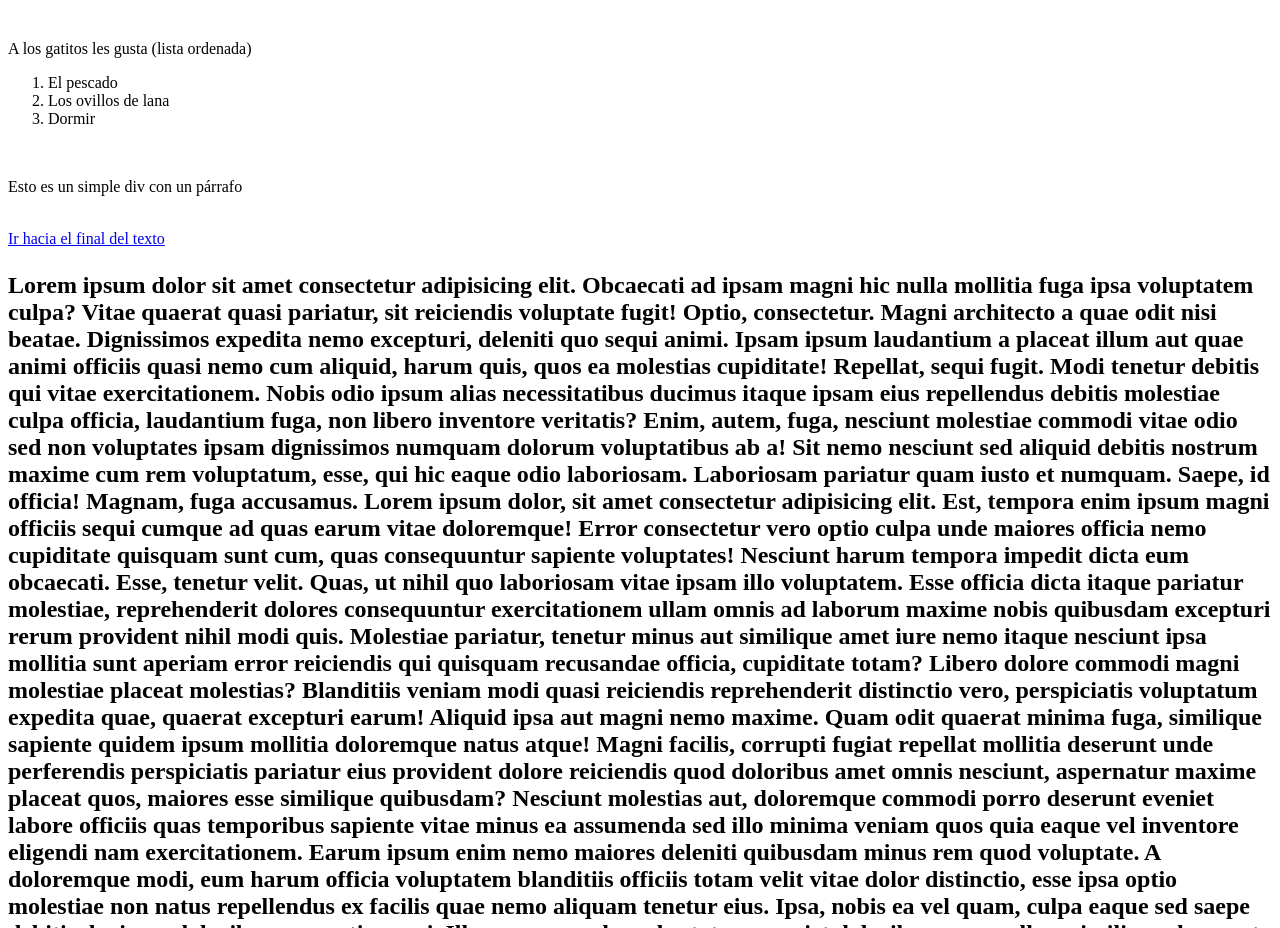
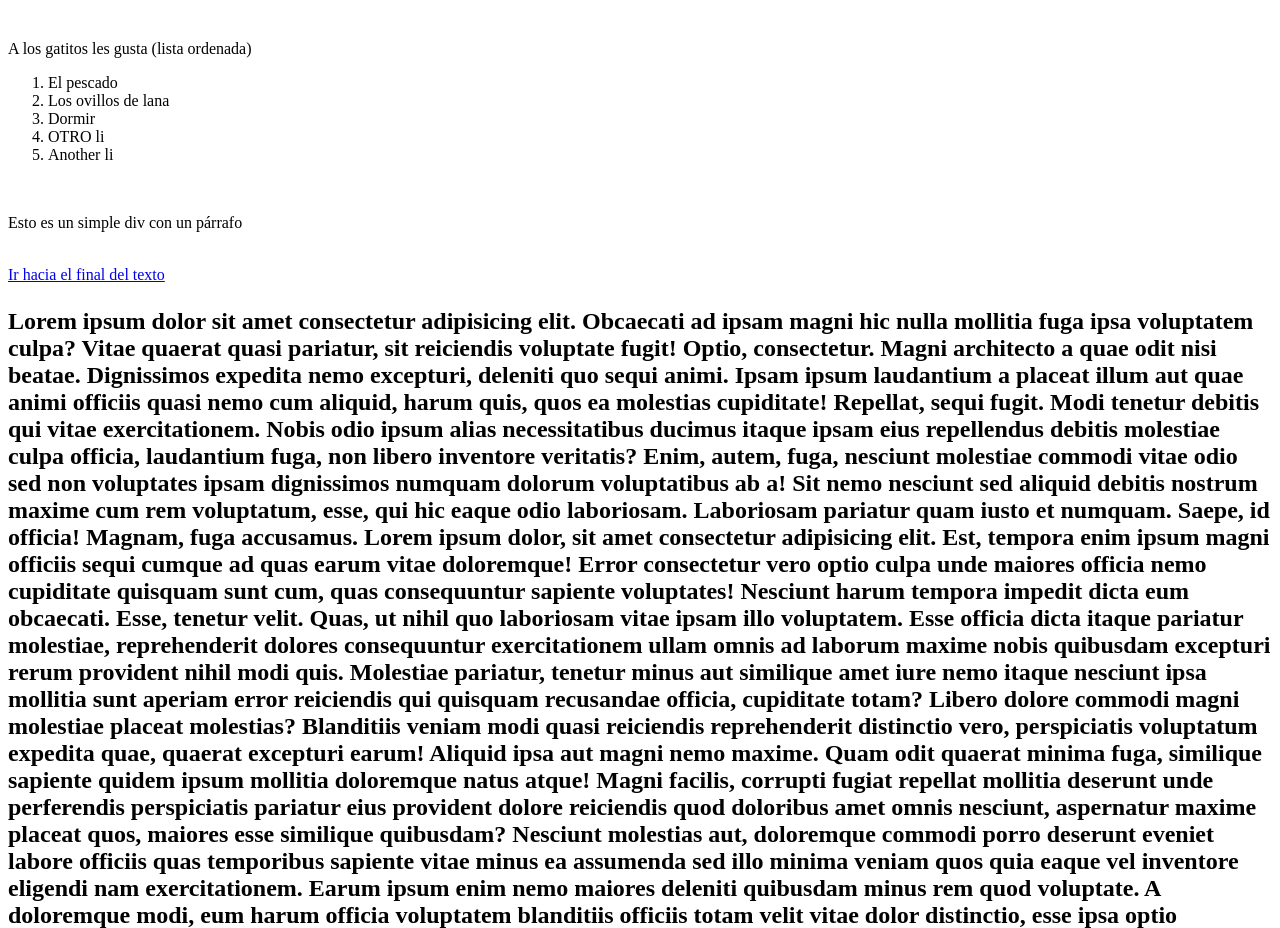
Before and after one commit to P-Contreras/CLASE01-HTML, a plain HTML site: page index.html in a window 1280 px wide. Shown: the part 860-1788 px from the top of the page. Drawn offline with Linux system fonts and the light colour scheme.

Commit message:
commit-prueba

```diff
--- a/index.html
+++ b/index.html
@@ -37,6 +37,8 @@
       <li>El pescado</li>
       <li>Los ovillos de lana</li>
       <li>Dormir</li>
+      <li>OTRO li</li>
+      <li>Another li</li>
    </ol>
    <br>
    <div>
```
Also changed, not shown: 1 other file.
